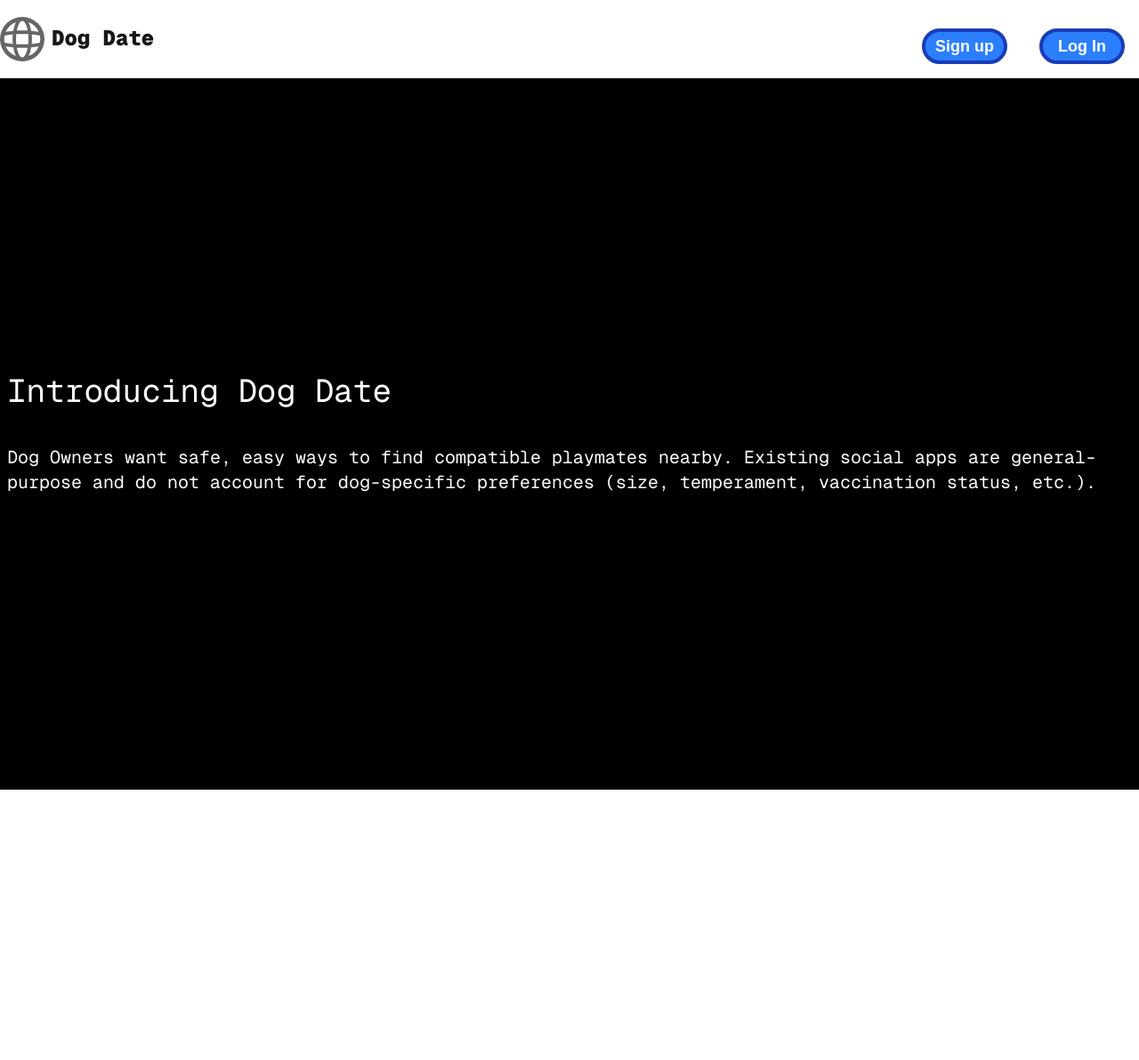
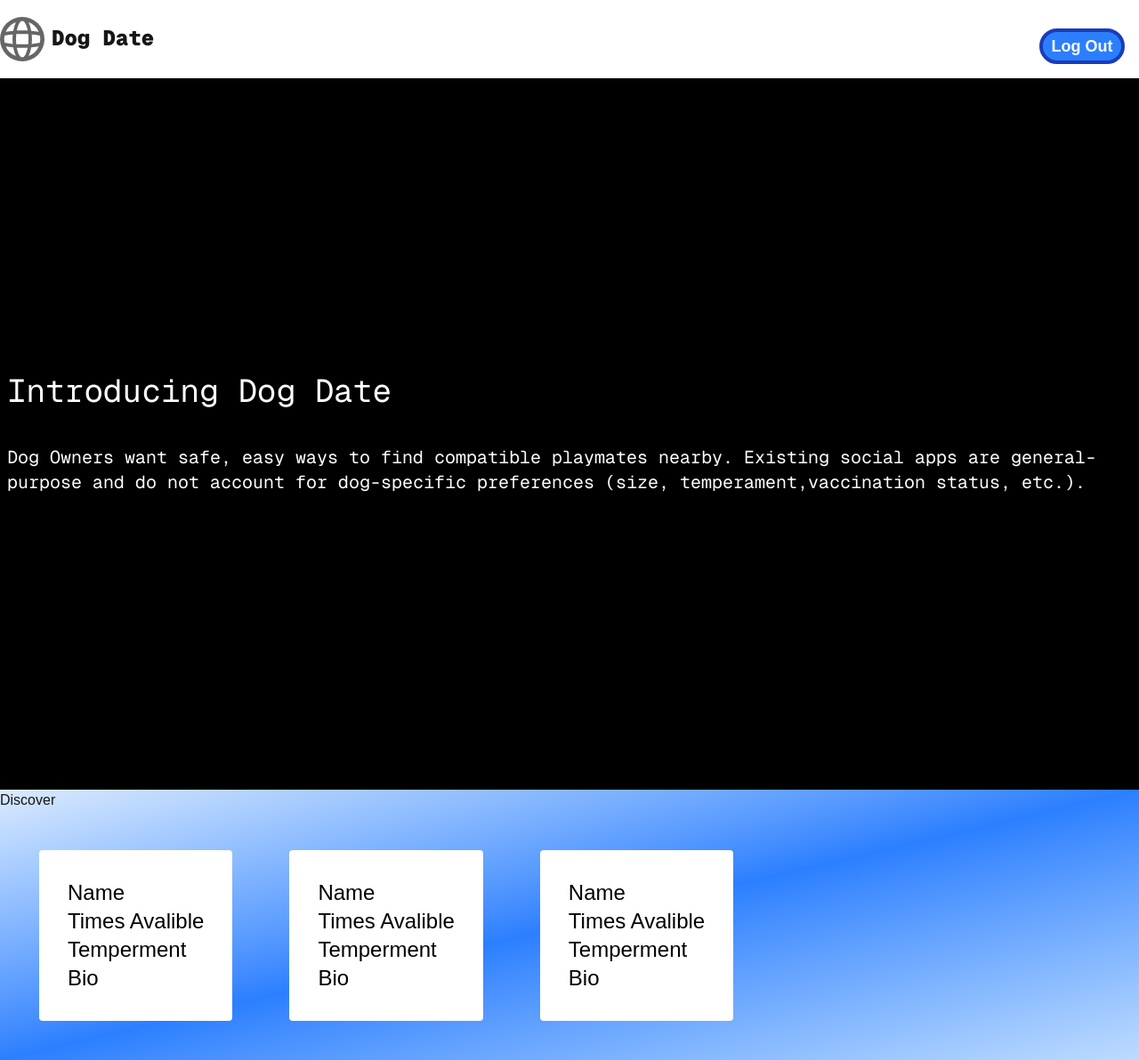
Before and after one commit to kevJ711/dog-date, a Next.js app: page / in a window 1280 px wide. Shown: the whole page at 89% size. Before the commit the page ends 888 px from the top, so only its background shows below. Built offline with nearby package versions, Linux system fonts and the light colour scheme.

Commit message:
added component folder and components

```diff
--- /dev/null
+++ b/src/app/components/Discover.tsx
@@ -0,0 +1,20 @@
+'use client';
+import DiscoveryCard from "./DiscoveryCard";
+
+/*type DiscoverProps = {
+  buttons?: React.ReactNode; // Accepts 0, 1, or multiple buttons
+};*/
+
+export default function Discover() {
+  return(
+    <div className="bg-gradient-to-br from-blue-100 via-blue-500 to-blue-200 ">
+      <h1>Discover</h1>
+      <div className="flex grid-cols-3 p-3">
+        <DiscoveryCard/>
+        <DiscoveryCard/>
+        <DiscoveryCard/>
+      </div>
+    </div>
+  )
+
+}
--- /dev/null
+++ b/src/app/components/DiscoveryCard.tsx
@@ -0,0 +1,15 @@
+'use client';
+
+export default function DiscoveryCard() {
+    const profile = ["Name", "Times Avalible", "Temperment" ,"Bio"];
+   return(
+    <div className="p-8">
+        <div className="bg-white w-auto p-8 rounded shadow-lg;">
+                    <h1 className="text-black text-2xl font-mono;" >{ profile[0] }</h1>
+                    <h1 className="text-black text-2xl font-mono;" >{ profile[1] }</h1>
+                    <h1 className="text-black text-2xl font-mono;" >{ profile[2] }</h1>
+                    <h1 className="text-black text-2xl font-mono;" >{ profile[3] }</h1>
+        </div>
+    </div>
+   );
+}
--- /dev/null
+++ b/src/app/components/DisplayBlock.tsx
@@ -0,0 +1,19 @@
+'use client';
+import Sidebar from "./Sidebar";
+
+type DisplayBlockProps = {
+    title: string;
+    content: string;
+};
+
+export default function DisplayBlock ({ title, content }: DisplayBlockProps) {
+    return (
+        <div id="Second section" className="flex bg-black items-center justify-center min-h-screen">
+            <div><Sidebar/></div>
+            <div className="flex-col"> {/* Word content contianer */}
+                <h1 className="font-mono text-white text-4xl m-2">{ title }</h1><br/>
+                <p className="font-mono text-white text-xl m-2">{ content }</p>
+            </div>
+        </div>
+    )
+}
--- /dev/null
+++ b/src/app/components/GHomepage.tsx
@@ -0,0 +1,22 @@
+'use client';
+import Link from 'next/link';
+import Header from "./Header";
+import DisplayBlock from './DisplayBlock';
+
+export const GHomepage = () => {
+    const title = "Introducing Dog Date";
+    const content = "Dog Owners want safe, easy ways to find compatible playmates nearby. Existing social apps are general-purpose and do not account for dog-specific preferences (size, temperament,vaccination status, etc.)."
+
+    return(
+          <main className="">
+            <Header buttons= {
+                <>
+                    <Link href="/signup" className="btn">Sign Up</Link>
+                    <Link href="/login" className="btn">Log In</Link>
+                </>
+            }/>
+            <DisplayBlock title={title} content={content} />
+        </main>
+  );
+
+}
--- /dev/null
+++ b/src/app/components/Header.tsx
@@ -0,0 +1,21 @@
+'use client';
+import Image from "next/image";
+
+type HeaderProps = {
+  buttons?: React.ReactNode;
+};
+
+export default function Header({ buttons }: HeaderProps) {
+  return (
+    <div id="first section" className="flex w-full items-center bg-white justify-between;">
+        <div className="flex items-start">
+            <Image src="/globe.svg" alt="website icon" width={50} height={50}/>
+            <h1 className="font-mono font-black text-2xl m-2">Dog Date</h1>
+        </div>
+        {/* Button Container */}
+        <div className="flex space-x-1 mt-4 items-end ml-auto">
+            { buttons }
+        </div>
+    </div>
+  );
+}
--- /dev/null
+++ b/src/app/components/Sidebar.tsx
@@ -0,0 +1,17 @@
+'use client';
+
+export default function Sidebar() {
+    return(
+        <div id="sidebar_section " className="bg-amber-300 p-4 h-screen w-[200px] not-hover:hidden hover:contents">
+            <div id="sidebar_icon" className="text-2xl font-bold text-white" >☰</div>
+                <div>
+                    <ul className="text-xl font-bold text-white">
+                        <li className="hover:text-blue-500"><a href="/userProfile">My Profile</a></li>
+                        <li className="hover:text-blue-500"><a href="/dogs">My Dogs</a></li>
+                        <li className="hover:text-blue-500"><a href="/playdates" >Playdates</a></li>
+                        <li className="hover:text-blue-500"><a href="/favorites" >Favorites</a></li>
+                     </ul>
+                </div>
+        </div>
+    );
+}
--- /dev/null
+++ b/src/app/components/UHomepage.tsx
@@ -0,0 +1,19 @@
+'use client';
+import Header from "./Header";
+import DisplayBlock from "./DisplayBlock";
+import Discover from "./Discover";
+
+export const UHomepage = () => {
+    const title = "Introducing Dog Date";
+    const content = "Dog Owners want safe, easy ways to find compatible playmates nearby. Existing social apps are general-purpose and do not account for dog-specific preferences (size, temperament,vaccination status, etc.)."
+
+    return(
+        <main>
+            <Header buttons = {
+                <button className="btn">Log Out</button>
+            }/>
+            <DisplayBlock title={title} content={content} />
+            <Discover/>
+        </main>
+    )
+}
--- a/src/app/page.tsx
+++ b/src/app/page.tsx
@@ -1,37 +1,16 @@
-import Image from "next/image";
-//New Code
-import Link from 'next/link';
-//<Image src="/vercel.svg" alt="website icon" width={500} height={500}/>
+import { GHomepage } from "./components/GHomepage";
+import { UHomepage } from "./components/UHomepage";
 
 export default function Home() {
+    const loggedIn = true;
+
+    if(!loggedIn) {
+      return(
+        <GHomepage/>
+      );
+    }
+
   return (
-  <main className="">
-    <div id="first section" className="flex w-full items-center bg-white justify-between;">
-      <div className="flex items-start">
-        <Image src="/globe.svg" alt="website icon" width={50} height={50}/>
-        <h1 className="font-mono font-black text-2xl m-2">Dog Date</h1>
-      </div>
-      {/* Button Container */}
-      <div className="flex space-x-1 mt-4 items-end ml-auto">
-        {/* Sign Up button */}
-        <Link href="/signup">
-        <button className='btn' >Sign up</button>
-        </Link>
-        {/* Log In button */}
-        <Link href="/login">
-        <button className='btn' >Log In</button>
-        </Link>
-      </div>
-    </div>
-    <div id="Second section" className="flex bg-black items-center justify-center min-h-screen">
-      <div className="flex-col"> {/* Word content contianer */}
-        <h1 className="font-mono text-white text-4xl m-2">Introducing Dog Date</h1><br/>
-        <p className="font-mono text-white text-xl m-2">Dog Owners want safe, easy ways to find compatible playmates nearby. Existing social apps
-        are general-purpose and do not account for dog-specific preferences (size, temperament,
-        vaccination status, etc.).</p>
-      </div>
-
-    </div>
-  </main>
+    <UHomepage/>
   );
 }
```
Also changed, not shown: src/dogs/page.tsx (added), src/favorites/page.tsx (added), src/playdates/page.tsx (added), src/userProfile/page.tsx (added).
